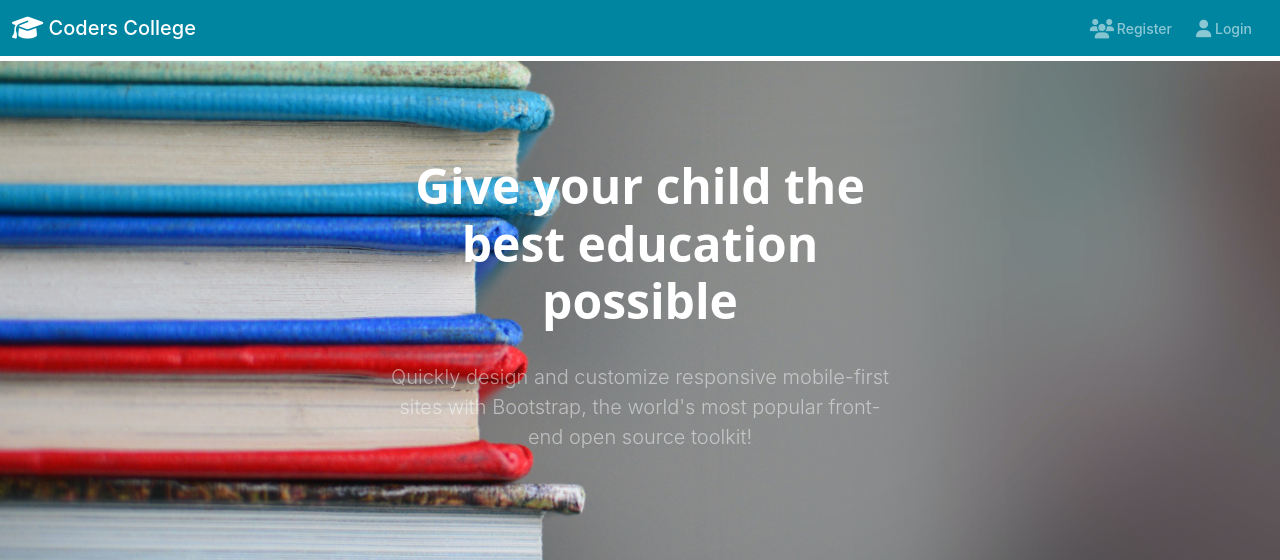
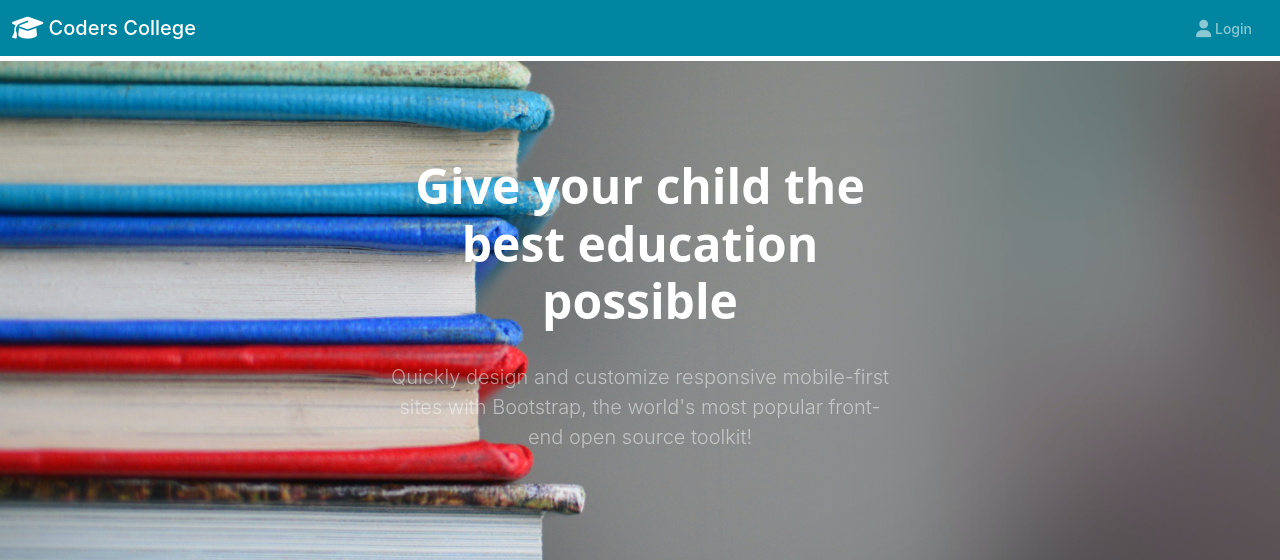
Before and after one commit to tunji-solomon/student-management, a Django app: template students/templates/students/blog.html in a window 1280 px wide. Shown: the top 560 px of the page. Run offline with Django 3.2, Linux system fonts and the light colour scheme; the template is opened without the code that fills it, so the values that code supplies are empty; some libraries are stand-ins or nearby versions.

Commit message:
modified base and index.html

```diff
--- a/students/templates/students/base.html
+++ b/students/templates/students/base.html
@@ -87,11 +87,6 @@
                 </a>
               </li>
               {% else %}
-              <li class="nav-item">
-                <a class="nav-link" href="#">
-                    <i class="fa-solid fa-users fa-beat-fade fa-lg"></i>  Register
-                </a>
-              </li>
 
               <li class="nav-item ms-auto">
                 <a class="nav-link" href="{% url 'login'%}">
--- a/students/templates/students/index.html
+++ b/students/templates/students/index.html
@@ -31,7 +31,7 @@
                         <div class="text-center my-5">
                           <div id="schlimg" style="align-items: center;">
                             <h1 class="display-5 fw-bolder text-white mb-2">Give your child the best education possible</h1>
-                            <p class="lead text-white-50 mb-auto" style="color: white;">@CODERS COLLEGE</p>
+                            <p class="lead text-white-50 mb-auto" style="color: white; font-size: 50px;">@CODERS COLLEGE</p>
                           </div>
 
                         </div>
```
